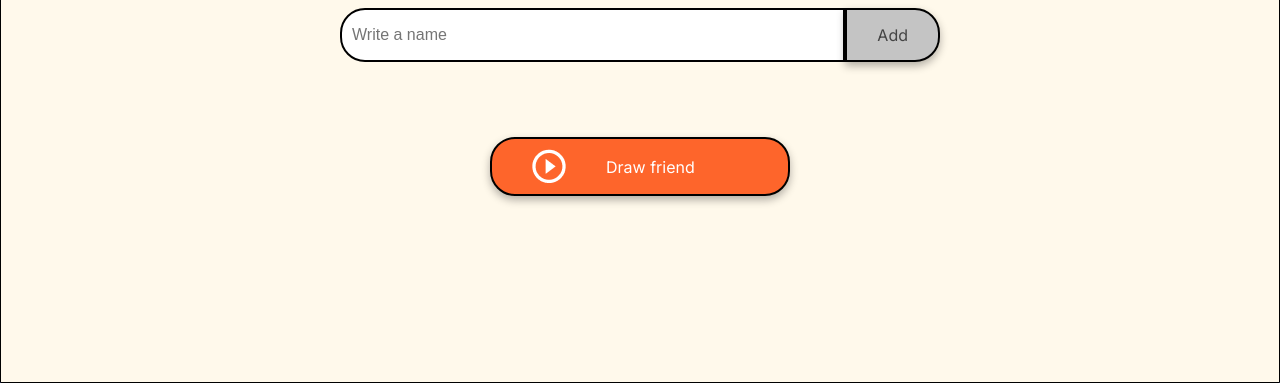
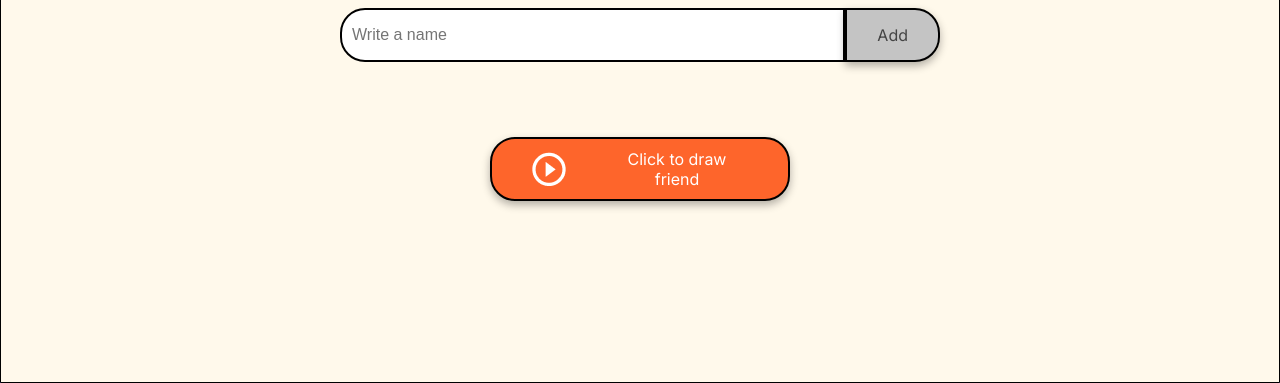
Before and after one commit to PapeCode-Cell/challenge-amigo-secreto_esp-main, a plain HTML site: page index.html in a window 1280 px wide. Shown: the part 417-800 px from the top of the page. Drawn offline with Linux system fonts and the light colour scheme.

Commit message:
change to en

```diff
--- a/index.html
+++ b/index.html
@@ -30,7 +30,7 @@
             <div class="button-container">
                 <button class="button-draw" onclick="drawFriend()" aria-label="Draw Secret Santa">
                     <img src="assets/play_circle_outline.png" alt="Draw">
-                    Draw friend
+                    Click to draw friend
                 </button>
             </div>
         </section>
```
